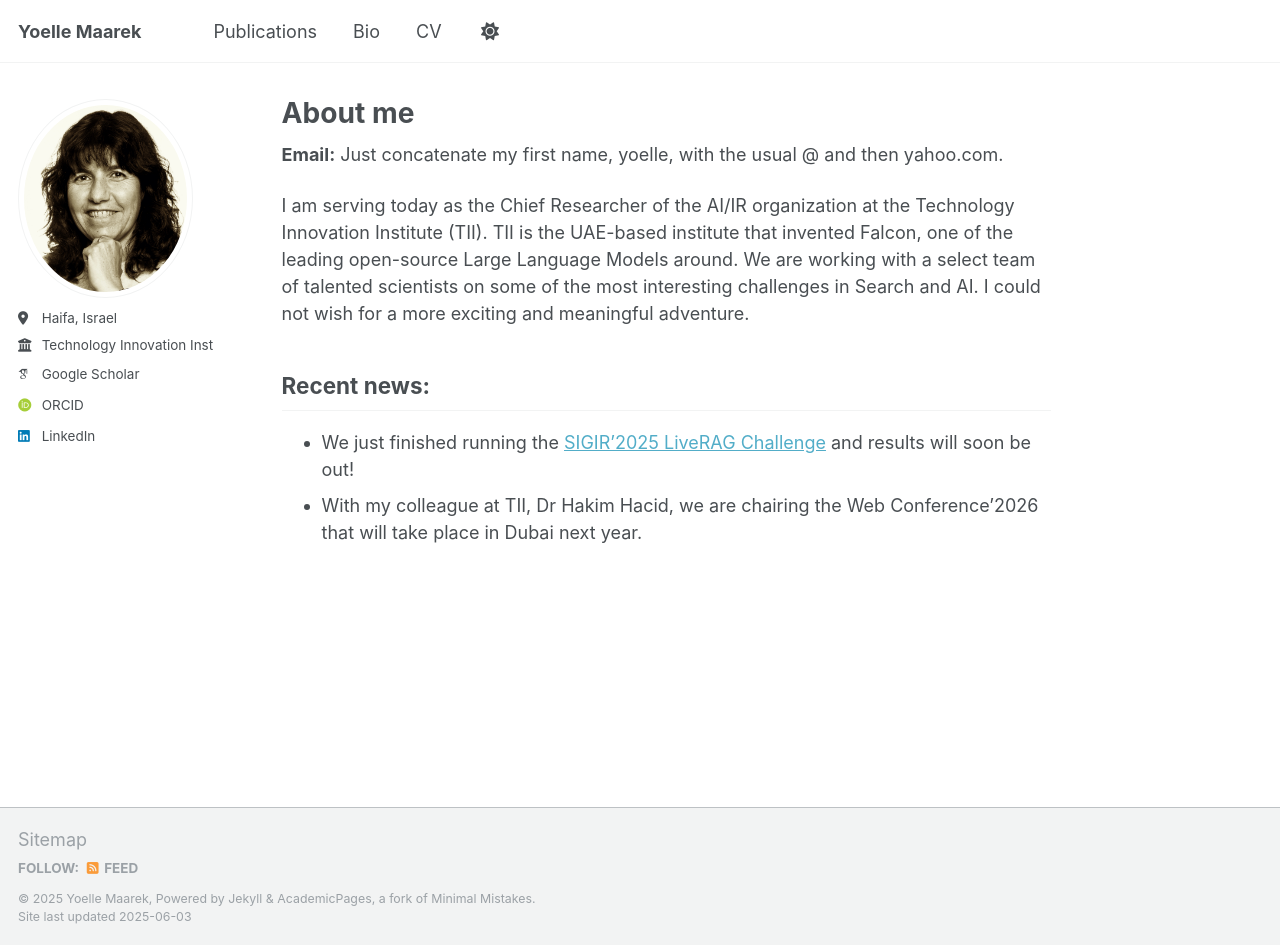
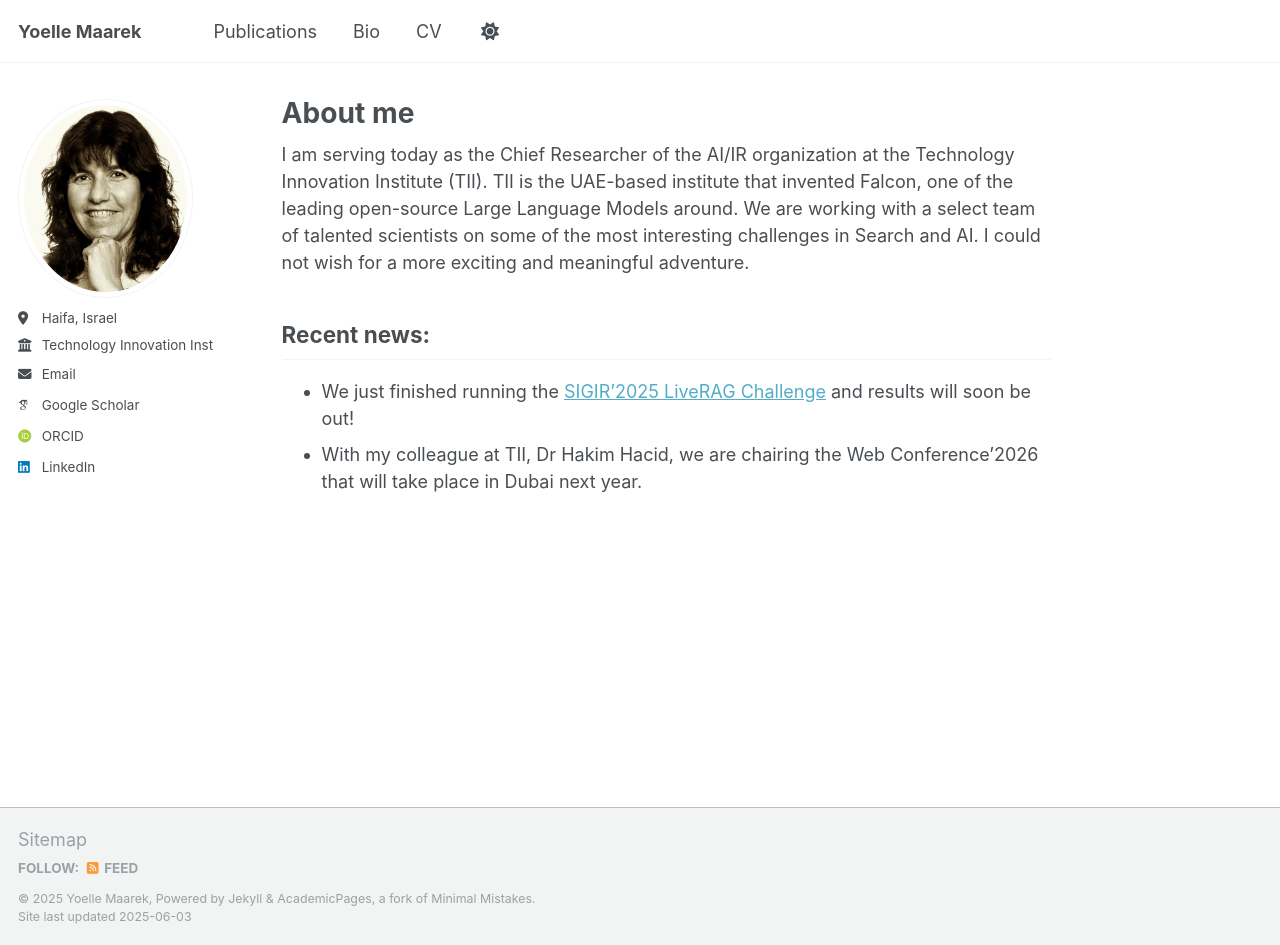
Before and after one commit to yoellemaarek/homepage, a Jekyll site: the page built from _pages/about.md, in a window 1280 px wide and 945 px high. Built offline with Jekyll 4.4.1, drawn with Linux system fonts in a browser that asks for light colours; some web fonts are replaced.

Commit message:
removed the explanation how to build my email and added link instead

```diff
--- a/_config.yml
+++ b/_config.yml
@@ -29,7 +29,7 @@ author:
   location         : "Haifa, Israel"
   employer         : "Technology Innovation Institute"
   uri              : # URL
-  #email            : "yoelle@yahoo.com
+  email            : "yoelle@yahoo.com"
 
 
   # Academic websites
--- a/_pages/about.md
+++ b/_pages/about.md
@@ -7,8 +7,6 @@ redirect_from:
   - /about.html
 ---
 
-**Email:** Just concatenate my first name, yoelle, with the usual @ and then yahoo.com.
-
 I am serving today as the Chief Researcher of the  AI/IR organization at the Technology Innovation Institute (TII). TII is the UAE-based institute that invented Falcon, one of the leading open-source Large Language Models around. We are working with a select team of talented scientists on some of the most interesting challenges in Search and AI. I could not wish for a more exciting and meaningful adventure.
 
 
```
